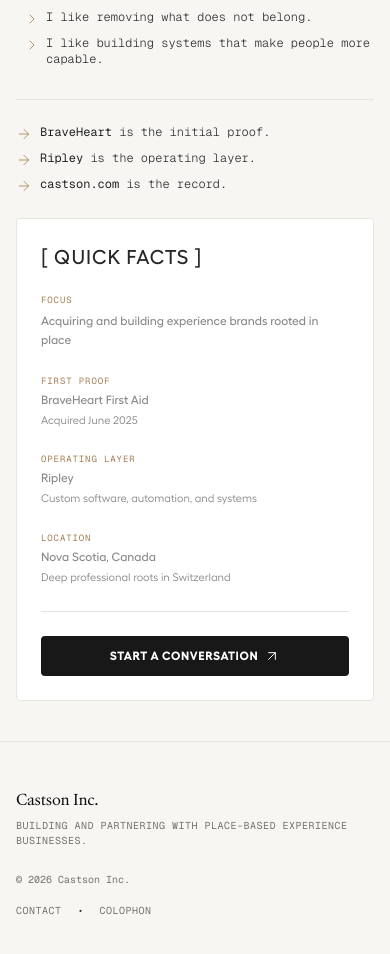
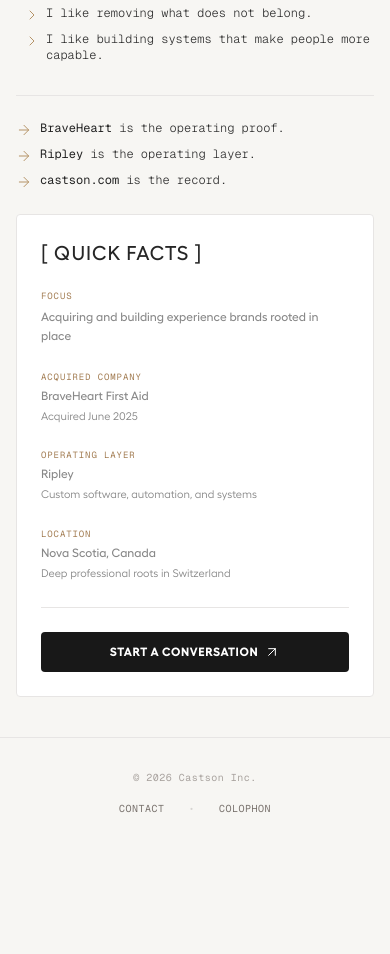
Before and after one commit to ee-prog/castson-site, a Next.js app: page /about in a window 390 px wide. Shown: the part 1008-1962 px from the top of the page. After the commit the page ends 1856 px from the top, so only its background shows below. Built offline with nearby package versions, Linux system fonts and the light colour scheme.

Commit message:
style: final mobile-first polish pass

```diff
--- a/src/app/about/page.tsx
+++ b/src/app/about/page.tsx
@@ -103,7 +103,7 @@
             <div className="space-y-2 pt-6 border-t border-zinc-200 dark:border-white/5 text-zinc-650 dark:text-zinc-400 text-xs font-mono">
               <div className="flex items-start gap-2">
                 <ArrowRight className="h-4 w-4 shrink-0 text-emerald-500 mt-0.5" strokeWidth={1.5} aria-hidden="true" />
-                <span><strong className="text-zinc-900 dark:text-white">BraveHeart</strong> is the initial proof.</span>
+                <span><strong className="text-zinc-900 dark:text-white">BraveHeart</strong> is the operating proof.</span>
               </div>
               <div className="flex items-start gap-2">
                 <ArrowRight className="h-4 w-4 shrink-0 text-emerald-500 mt-0.5" strokeWidth={1.5} aria-hidden="true" />
@@ -132,9 +132,9 @@
                   </p>
                 </div>
 
-                {/* First Proof */}
+                {/* Acquired Company */}
                 <div className="space-y-1">
-                  <span className="text-[9px] font-mono text-emerald-600 dark:text-emerald-400 uppercase tracking-widest block">FIRST PROOF</span>
+                  <span className="text-[9px] font-mono text-emerald-600 dark:text-emerald-400 uppercase tracking-widest block">ACQUIRED COMPANY</span>
                   <p className="text-xs text-zinc-900 dark:text-white font-medium">
                     BraveHeart First Aid
                   </p>
--- a/src/app/braveheart/page.tsx
+++ b/src/app/braveheart/page.tsx
@@ -40,7 +40,7 @@
 
         <div className="mx-auto max-w-5xl w-full px-4 sm:px-6 lg:px-8 relative z-20">
           <div className="max-w-3xl space-y-6">
-            <span className="text-[10px] font-bold uppercase tracking-widest text-emerald-400 font-mono">01 / First Acquisition</span>
+            <span className="text-[10px] font-bold uppercase tracking-widest text-emerald-400 font-mono">01 / In Practice</span>
             <h1 className="text-white font-display">
               BraveHeart
             </h1>
@@ -59,7 +59,7 @@
             {/* Left: Narrative */}
             <div className="lg:col-span-7 space-y-6 text-zinc-300 font-light leading-relaxed text-sm sm:text-base">
               <p className="text-lg text-white">
-                BraveHeart was the first company I acquired and operated. It taught me what ownership demands: standards, timing, care, and systems that work when people depend on them.
+                BraveHeart is a company I acquired and now operate. The work is practical, local, and serious: standards, timing, care, and systems have to hold.
               </p>
 
               <p>
--- a/src/app/globals.css
+++ b/src/app/globals.css
@@ -114,13 +114,13 @@
 }
 
 h1 {
-  font-size: clamp(2.5rem, 6.5vw, 6rem); /* 40px to 96px */
-  line-height: 0.95;
+  font-size: clamp(2rem, 7vw, 5.5rem);
+  line-height: 1.05;
 }
 
 h2 {
-  font-size: clamp(1.75rem, 4vw, 3rem); /* 28px to 48px */
-  line-height: 1.05;
+  font-size: clamp(1.45rem, 5vw, 2.75rem);
+  line-height: 1.15;
 }
 
 /* Sub-headers and Quotes use Helix */
--- a/src/app/layout.tsx
+++ b/src/app/layout.tsx
@@ -70,13 +70,13 @@
     locale: "en_US",
     url: "https://castson.com",
     title: "Eli Castson | Castson Inc.",
-    description: "Eli Castson builds and partners with place-based experience brands rooted in service, taste, and story. Castson Inc. is the vehicle. BraveHeart is the first proof. Ripley is the operating layer.",
+    description: "Eli Castson builds and partners with place-based experience brands rooted in service, taste, and story. Castson Inc. is the vehicle. BraveHeart is the operating proof. Ripley is the operating layer.",
     siteName: "Eli Castson",
   },
   twitter: {
     card: "summary_large_image",
     title: "Eli Castson | Castson Inc.",
-    description: "Eli Castson builds and partners with place-based experience brands rooted in service, taste, and story. Castson Inc. is the vehicle. BraveHeart is the first proof. Ripley is the operating layer.",
+    description: "Eli Castson builds and partners with place-based experience brands rooted in service, taste, and story. Castson Inc. is the vehicle. BraveHeart is the operating proof. Ripley is the operating layer.",
   },
 };
 
--- a/src/app/page.tsx
+++ b/src/app/page.tsx
@@ -75,6 +75,16 @@
                 <span>Ownership</span>
               </span>
             </div>
+
+            <div className="pt-6 fade-up-element visible">
+              <Link
+                href="/contact"
+                className="group inline-flex items-center gap-2 text-xs font-mono font-bold uppercase text-emerald-400 hover:text-white transition-colors tracking-widest"
+              >
+                <span>Start a Conversation</span>
+                <ArrowRight className="h-4 w-4 transition-transform group-hover:translate-x-1" strokeWidth={1.5} aria-hidden="true" />
+              </Link>
+            </div>
           </div>
         </div>
       </section>
@@ -139,12 +149,12 @@
           <div className="max-w-4xl space-y-12">
 
             <div className="border-l-2 border-emerald-400 pl-6 space-y-4 fade-up-element visible">
-              <span className="text-[9px] font-mono tracking-widest uppercase text-emerald-400">[ The First Acquisition ]</span>
+              <span className="text-[9px] font-mono tracking-widest uppercase text-emerald-400">[ In Practice ]</span>
               <h2 className="text-2xl sm:text-3xl font-medium text-white">
                 BraveHeart First Aid
               </h2>
               <p className="text-zinc-300 font-light leading-relaxed">
-                BraveHeart was the first company I acquired and operated. It taught me what ownership demands: standards, timing, care, and systems that work when people depend on them.
+                BraveHeart is the acquired company where the operating thesis is already real. It taught me what ownership demands: standards, timing, care, and systems that work when people depend on them.
               </p>
             </div>
 
@@ -193,7 +203,7 @@
                   </li>
                 </ul>
                 <div className="space-y-1 text-xs font-mono text-zinc-500">
-                  <p>BraveHeart was the first acquisition.</p>
+                  <p>BraveHeart is the acquired company under operation.</p>
                   <p>Ripley is the operating layer I am building underneath the work.</p>
                   <p className="text-white">castson.com is the record.</p>
                 </div>
@@ -482,7 +492,7 @@
               </div>
 
               <div className="space-y-1 text-xs font-mono text-zinc-500 pt-2 border-t border-white/5">
-                <p>BraveHeart was the first acquisition.</p>
+                <p>BraveHeart is the acquired company under operation.</p>
                 <p>Ripley is the operating layer I am building underneath the work.</p>
                 <p className="text-white">castson.com is the record.</p>
               </div>
@@ -560,27 +570,27 @@
                   [ Information Signal Grid ]
                 </span>
                 <div className="space-y-3 text-xs font-mono">
-                  <div className="flex justify-between border-b border-white/5 pb-1 text-emerald-400">
+                  <div className="flex justify-between gap-4 border-b border-white/5 pb-1 text-emerald-400">
                     <span>The Questions & Decisions</span>
                     <span>[Shared]</span>
                   </div>
-                  <div className="flex justify-between border-b border-white/5 pb-1 text-emerald-400">
+                  <div className="flex justify-between gap-4 border-b border-white/5 pb-1 text-emerald-400">
                     <span>Lessons & Patterns</span>
                     <span>[Shared]</span>
                   </div>
-                  <div className="flex justify-between border-b border-white/5 pb-1 text-emerald-400">
+                  <div className="flex justify-between gap-4 border-b border-white/5 pb-1 text-emerald-400">
                     <span>Mistakes (when useful)</span>
                     <span>[Shared]</span>
                   </div>
-                  <div className="flex justify-between border-b border-white/5 pb-1 text-red-400/70">
+                  <div className="flex justify-between gap-4 border-b border-white/5 pb-1 text-red-400/70">
                     <span>Private & Staff Matters</span>
                     <span>[Private]</span>
                   </div>
-                  <div className="flex justify-between border-b border-white/5 pb-1 text-red-400/70">
+                  <div className="flex justify-between gap-4 border-b border-white/5 pb-1 text-red-400/70">
                     <span>Customer Data</span>
                     <span>[Private]</span>
                   </div>
-                  <div className="flex justify-between border-b border-white/5 pb-1 text-red-400/70">
+                  <div className="flex justify-between gap-4 border-b border-white/5 pb-1 text-red-400/70">
                     <span>Operational Vulnerabilities</span>
                     <span>[Private]</span>
                   </div>
--- a/src/components/footer.tsx
+++ b/src/components/footer.tsx
@@ -5,29 +5,18 @@
   const year = new Date().getFullYear();
 
   return (
-    <footer className="border-t border-zinc-200 dark:border-white/5 bg-background py-12 text-zinc-500 theme-transition mt-auto">
+    <footer className="border-t border-zinc-200 dark:border-white/5 bg-background py-8 text-zinc-500 theme-transition mt-auto">
       <div className="mx-auto max-w-5xl px-4 sm:px-6 lg:px-8">
-        <div className="flex flex-col md:flex-row justify-between items-start md:items-center gap-6">
-          <div className="space-y-2">
-            <span className="text-sm font-normal tracking-widest text-zinc-950 dark:text-white font-display block">
-              Castson Inc.
-            </span>
-            <p className="text-[10px] font-mono text-zinc-500 uppercase tracking-wider max-w-md">
-              Building and partnering with place-based experience businesses.
-            </p>
-          </div>
-
-          <div className="flex flex-col sm:flex-row sm:items-center gap-4 sm:gap-8 text-[10px] font-mono">
-            <span>© {year} Castson Inc.</span>
-            <div className="flex items-center gap-4">
-              <Link href="/contact" className="hover:text-zinc-950 dark:hover:text-white transition-colors uppercase tracking-wider">
-                Contact
-              </Link>
-              <span className="text-zinc-800">•</span>
-              <Link href="/colophon" className="hover:text-zinc-950 dark:hover:text-white transition-colors uppercase tracking-wider">
-                Colophon
-              </Link>
-            </div>
+        <div className="flex flex-col sm:flex-row justify-between items-center gap-4 text-[10px] font-mono tracking-wider">
+          <span className="text-zinc-400 dark:text-zinc-500">© {year} Castson Inc.</span>
+          <div className="flex items-center gap-6">
+            <Link href="/contact" className="hover:text-zinc-950 dark:hover:text-white transition-colors uppercase">
+              Contact
+            </Link>
+            <span className="text-zinc-300 dark:text-zinc-800">•</span>
+            <Link href="/colophon" className="hover:text-zinc-950 dark:hover:text-white transition-colors uppercase">
+              Colophon
+            </Link>
           </div>
         </div>
       </div>
```
Also changed, not shown: src/app/ripley/page.tsx (+4 -4 lines), src/components/navbar.tsx (+11 -13 lines).
